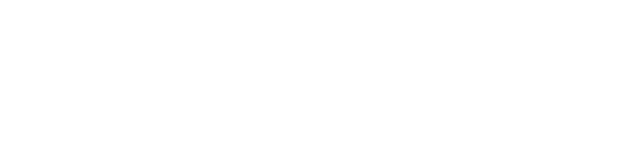
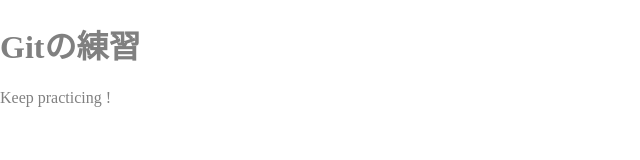
Before and after one commit to momity09/test, a plain HTML site: page test230810/index.html in a window 1280 px wide. Shown: the whole page, without its empty margins (0-640 px from the left). Drawn offline with Linux system fonts and the light colour scheme.

Commit message:
css作成

```diff
--- a/test230810/index.html
+++ b/test230810/index.html
@@ -4,8 +4,12 @@
     <meta charset="UTF-8">
     <meta name="viewport" content="width=device-width, initial-scale=1.0">
     <title>Document</title>
+    <link rel="stylesheet" href="../css/style.css">
 </head>
 <body>
-
+    <header>
+        <h1>Gitの練習</h1>
+        Keep practicing !
+    </header>
 </body>
 </html>
--- /dev/null
+++ b/test230810/scss/style.scss
@@ -0,0 +1,8 @@
+@charset "utf-8";
+
+html,
+body {
+    padding: 0;
+    margin: 0;
+    color: #808080;
+}
```
Also changed, not shown: css/style.css (added).
